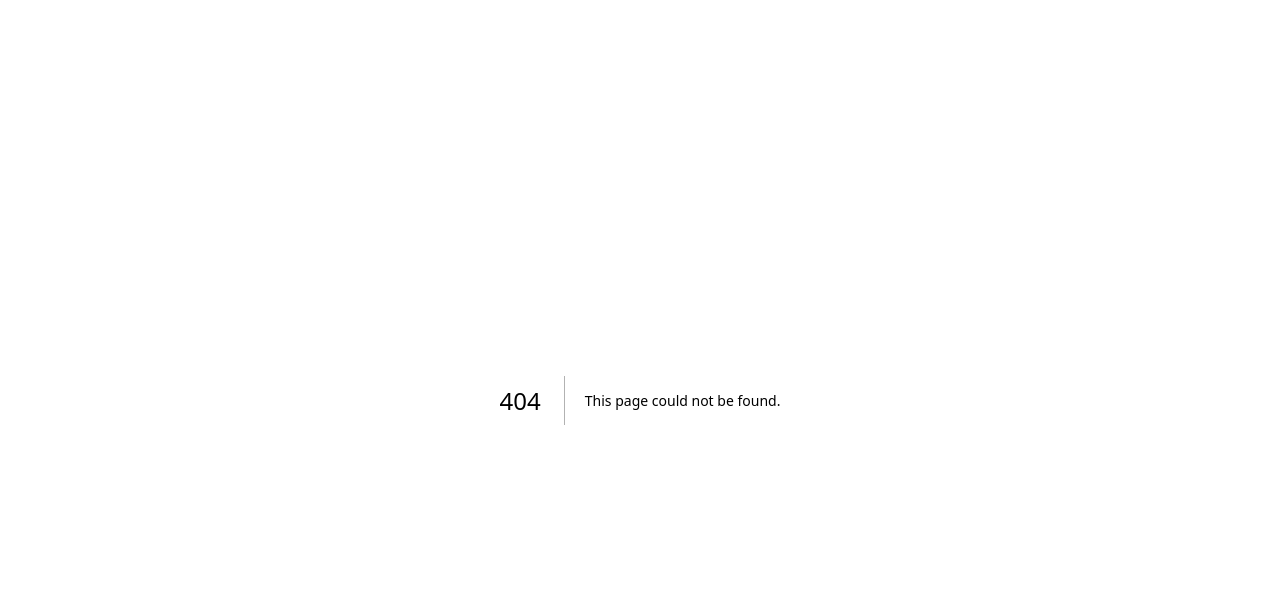
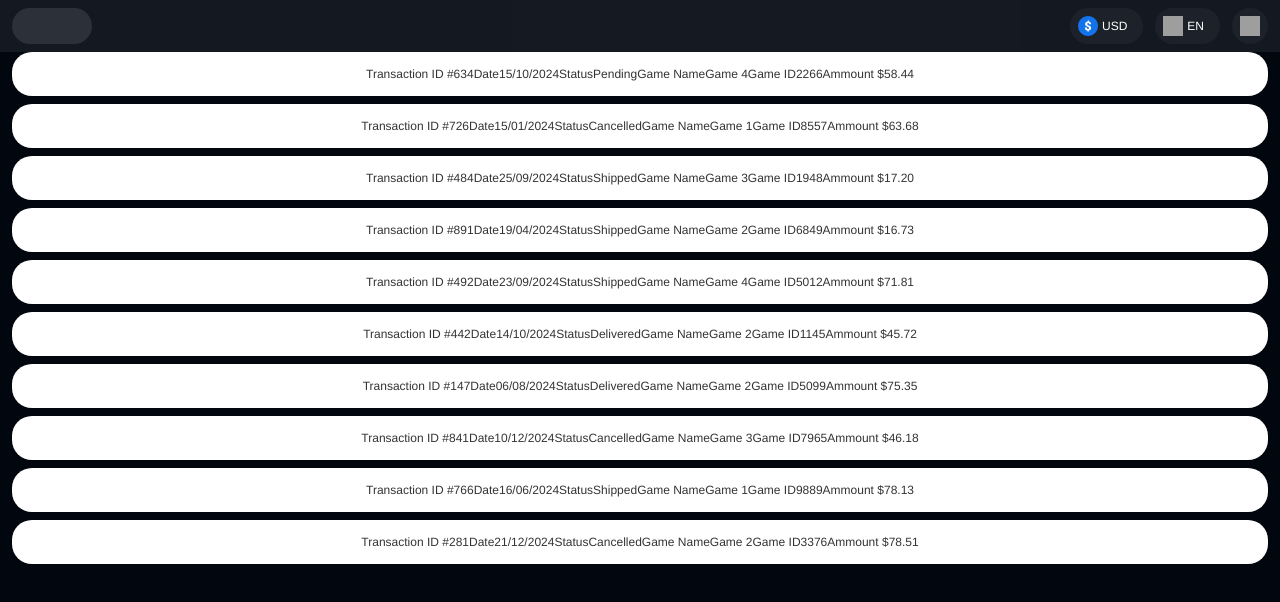
Before and after one commit to sunri5e/-GmStrX, a Next.js app: page /orders in a window 1280 px wide. Before the commit this address had no page. Shown: the top 602 px of the page. Built offline with nearby package versions, Linux system fonts and the light colour scheme; grey boxes are pictures that could not be loaded.

Commit message:
feat: :sparkles: basic routing

```diff
--- a/app/layout.tsx
+++ b/app/layout.tsx
@@ -1,4 +1,5 @@
 import type { Metadata } from "next";
+import Header from "@/components/Header";
 import { Roboto } from "next/font/google";
 import "@/styles/main.scss";
 
@@ -20,7 +21,10 @@ export default function RootLayout({
   return (
     <html lang="en">
       <body className={`${robotoSans.variable}`}>
-        {children}
+        <Header />
+        <div className="app-l-main">
+          <main className="app-l-container app-h-pt-13">{children}</main>
+        </div>
       </body>
     </html>
   );
--- /dev/null
+++ b/app/orders/[orderId]/page.tsx
@@ -0,0 +1,5 @@
+export default async function OrderPage({ params }: { params: Promise<{ orderId: string }> }) {
+  const { orderId } = await params;
+
+  return orderId;
+}
--- /dev/null
+++ b/app/orders/page.tsx
@@ -0,0 +1,68 @@
+import Link from "next/link";
+
+function generateOrders(count: number): Array<{
+  orderId: string;
+  orderDate: string;
+  orderStatus: string;
+  gameName: string;
+  gameID: string;
+  amount: string;
+}> {
+  const statuses = ["Pending", "Delivered", "Cancelled", "Shipped"];
+  const games = ["Game 1", "Game 2", "Game 3", "Game 4"];
+
+  return Array.from({ length: count }, () => {
+    const orderId = (Math.floor(Math.random() * 1000) + 100).toString();
+    const gameID = (Math.floor(Math.random() * 10000) + 1000).toString();
+    const orderDate = new Date(
+      2024,
+      Math.floor(Math.random() * 12),
+      Math.floor(Math.random() * 28) + 1,
+    ).toLocaleDateString("en-GB");
+
+    return {
+      orderId,
+      orderDate,
+      orderStatus: statuses[Math.floor(Math.random() * statuses.length)],
+      gameName: games[Math.floor(Math.random() * games.length)],
+      gameID,
+      amount: (Math.random() * (100 - 10) + 10).toFixed(2),
+    };
+  });
+}
+
+export default function Orders() {
+  const orders = generateOrders(10);
+  return (
+    <ul>
+      {orders.map((order) => (
+        <li key={order.orderId}>
+          <Link href={`/orders/${order.orderId}`} className="app-btn">
+            <div>
+              <span>Transaction ID</span> #{order.orderId}
+            </div>
+            <div>
+              <span>Date</span>
+              {order.orderDate}
+            </div>
+            <div>
+              <span>Status</span>
+              {order.orderStatus}
+            </div>
+            <div>
+              <span>Game Name</span>
+              {order.gameName}
+            </div>
+            <div>
+              <span>Game ID</span>
+              {order.gameID}
+            </div>
+            <div>
+              <span>Ammount</span> ${order.amount}
+            </div>
+          </Link>
+        </li>
+      ))}
+    </ul>
+  );
+}
```
Also changed, not shown: app/page.tsx (+5 -9 lines).
